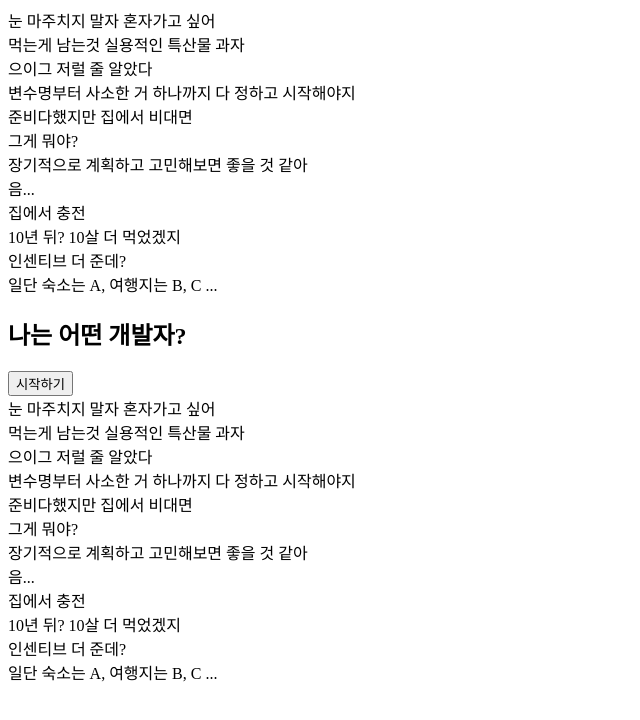
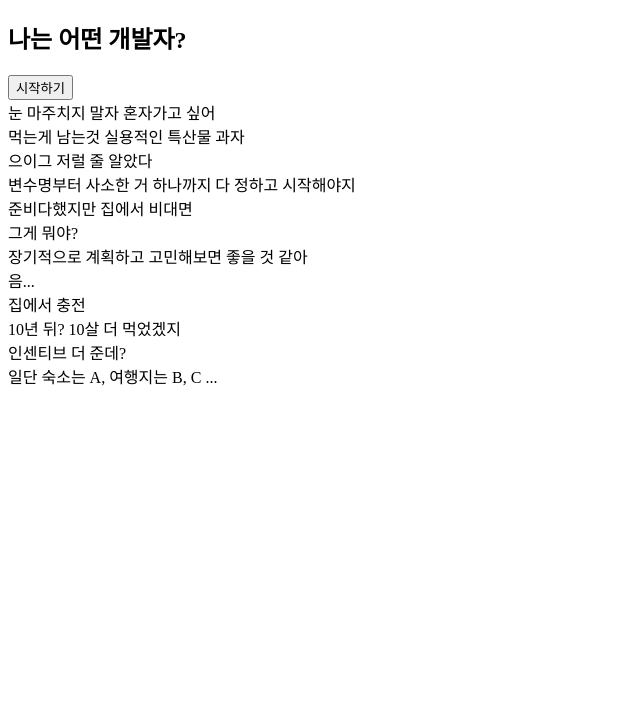
Before and after one commit to billiweb/5959-survey-project, a React (Create React App) app: page / in a window 1280 px wide. Shown: the top 720 px of the page, without its empty margins (0-640 px from the left). Built offline with nearby package versions, Linux system fonts and the light colour scheme; data requests are answered from the project's data file.

Commit message:
Update App.js
컴포넌트 지우기

```diff
--- a/src/App.js
+++ b/src/App.js
@@ -8,7 +8,6 @@ const queryClient = new QueryClient();
 const App = () => {
   return (
     <QueryClientProvider client={queryClient}>
-      <Survey />
       <Router />
     </QueryClientProvider>
   );
```
